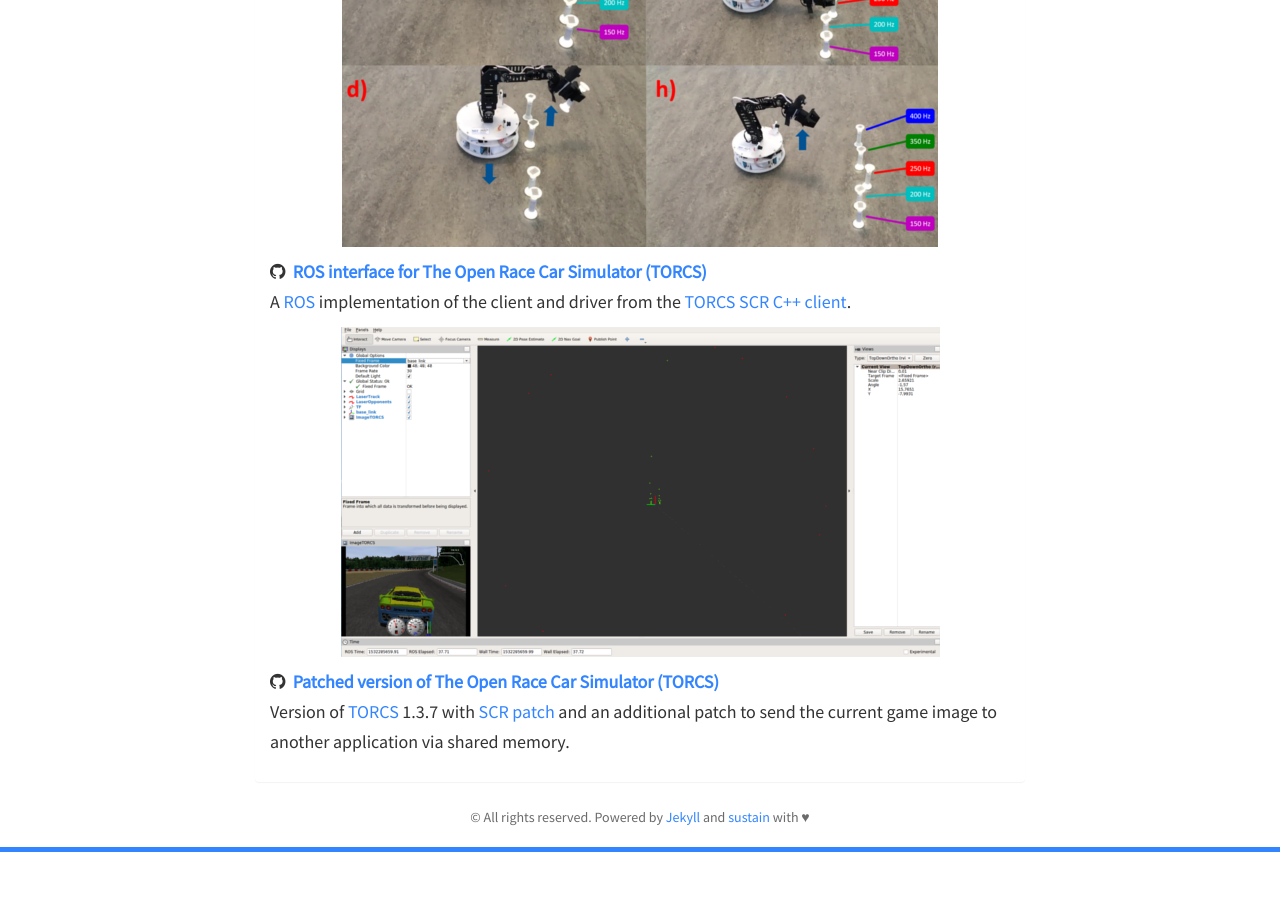
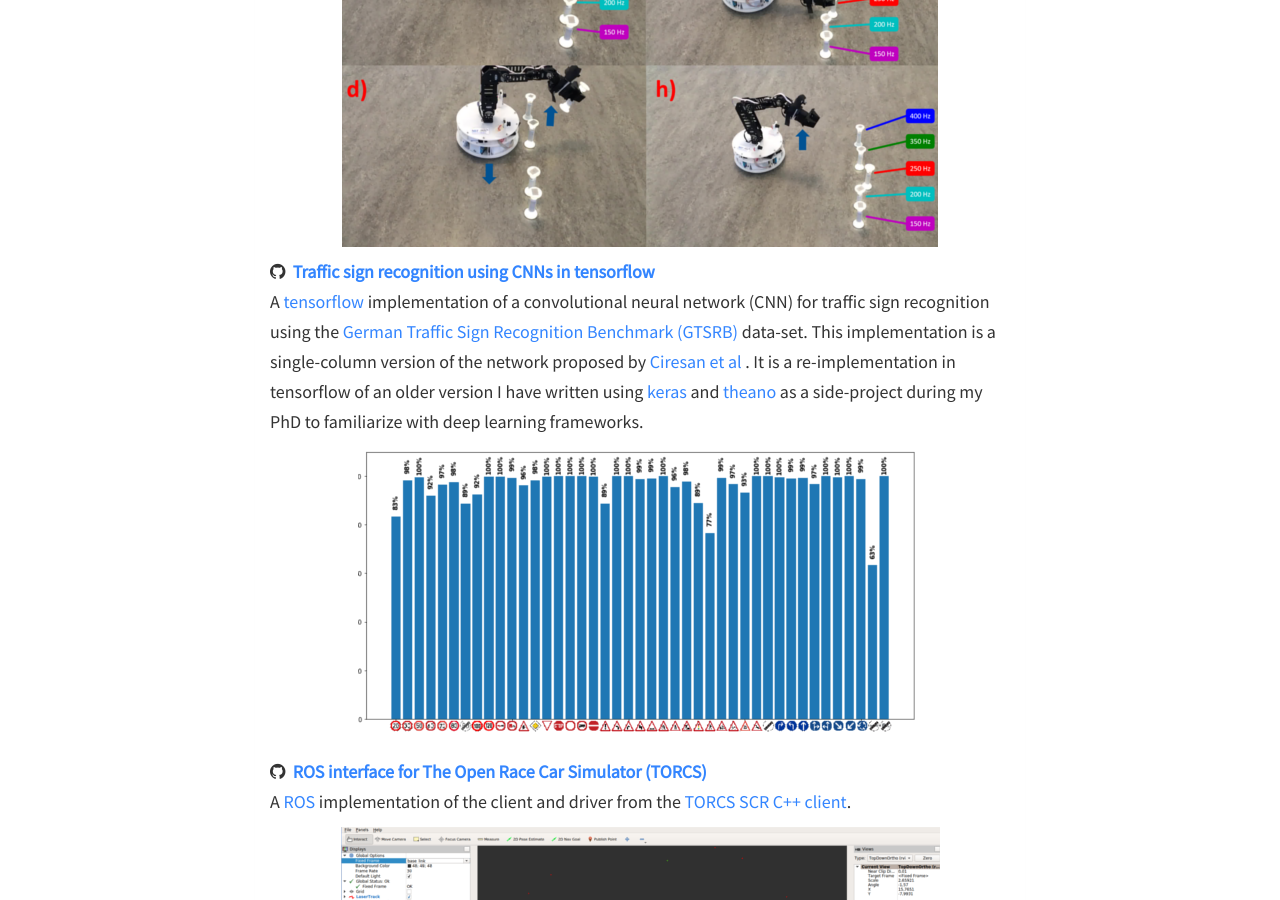
Before and after one commit to fmirus/fmirus.github.io, a Jekyll site: the page built from projects.html, in a window 1280 px wide and 900 px high, scrolled down 1154 px. Built offline with Jekyll 4.4.1, drawn with Linux system fonts in a browser that asks for light colours; nearby versions of some CDN libraries; before the commit the page ends 2006 px from its top, so only the background shows below that.

Commit message:
added tensorflow/CNN side-project to projects site

```diff
--- a/_includes/projects.html
+++ b/_includes/projects.html
@@ -21,6 +21,19 @@
           <a class="Omnibot example run" href="{{ site.baseurl }}assets/images/omnibot_run.png" data-lightbox="Omnibot example run" data-title="An example run"><img class="Omnibot example run" src="{{ site.baseurl }}assets/images/omnibot_run_small.png" alt=""/></a>
         </div>
     </h5>
+
+    <h5>
+			<i class="fa fa-github"></i>&nbsp;&nbsp;<strong><a href="https://github.com/fmirus/gtsrb_tf">Traffic sign recognition using CNNs in tensorflow</a></strong>
+      <p>
+        A <a href="https://www.tensorflow.org/"> tensorflow </a> implementation of a convolutional neural network (CNN) for traffic sign recognition using the <a href="http://benchmark.ini.rub.de/"> German Traffic Sign Recognition Benchmark (GTSRB) </a> data-set.
+        This implementation is a single-column version of the network proposed by <a href="https://www.sciencedirect.com/science/article/pii/S0893608012000524?via%3Dihub"> Ciresan et al </a>.
+        It is a re-implementation in tensorflow of an older version I have written using <a href="https://keras.io/"> keras </a> and <a href="http://deeplearning.net/software/theano/"> theano </a> as a side-project during my PhD to familiarize with deep learning frameworks.
+      </p>
+      <div style="text-align:center">
+        <a class="GTSRB CNN results" href="{{ site.baseurl }}assets/images/gtsrb_tf_results.png" data-lightbox="GTSRB" data-title="Visualization of the CNN's results for every traffic sign class"><img class="torcs_ros" src="{{ site.baseurl }}assets/images/gtsrb_tf_results_small.png" alt=""/></a>
+      </div>
+		</h5>
+
     <h5>
 			<i class="fa fa-github"></i>&nbsp;&nbsp;<strong><a href="https://github.com/fmirus/torcs_ros">ROS interface for The Open Race Car Simulator (TORCS)</a></strong>
       <p>
```
Also changed, not shown: assets/images/gtsrb_tf_results.png (added), assets/images/gtsrb_tf_results_small.png (added).
